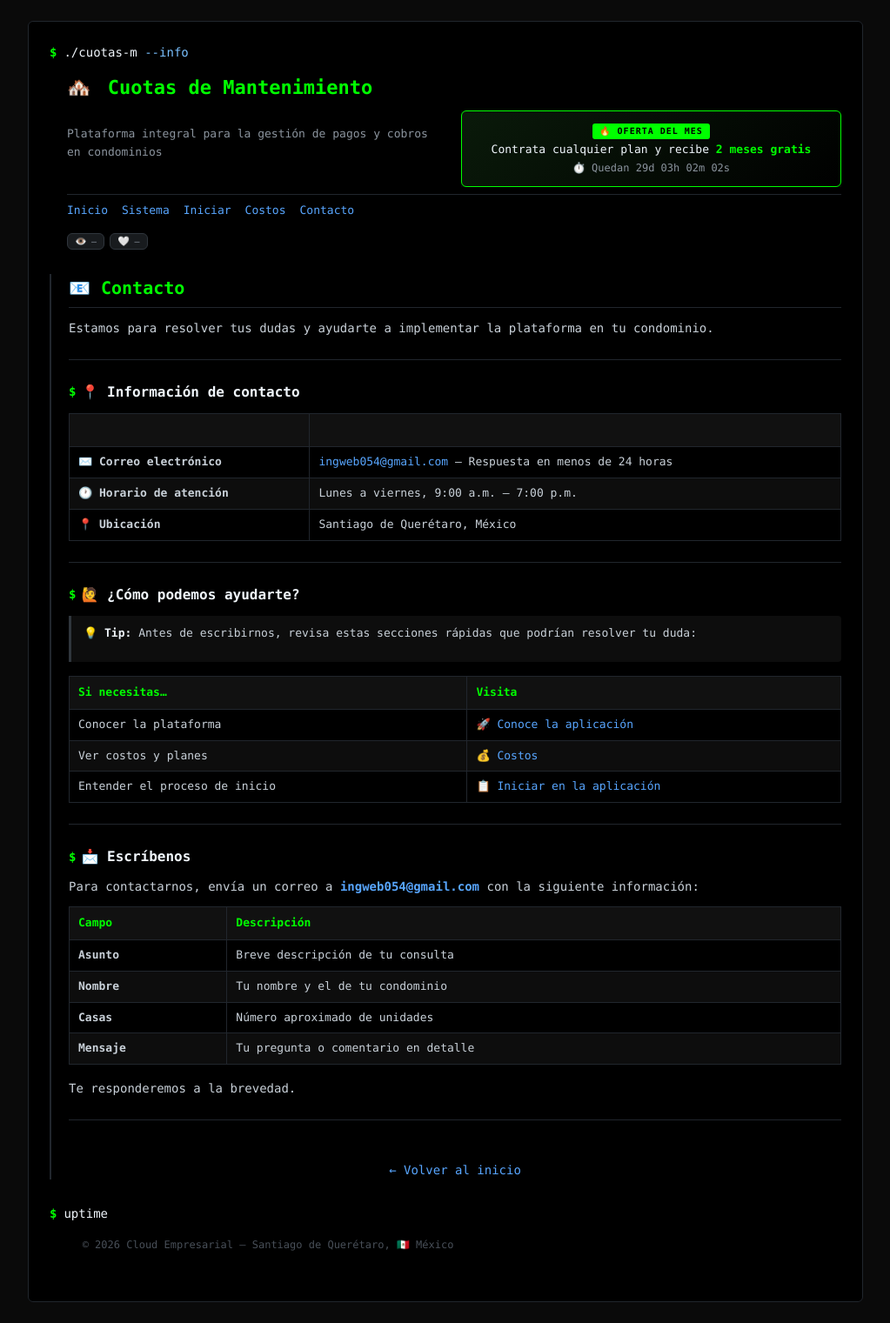
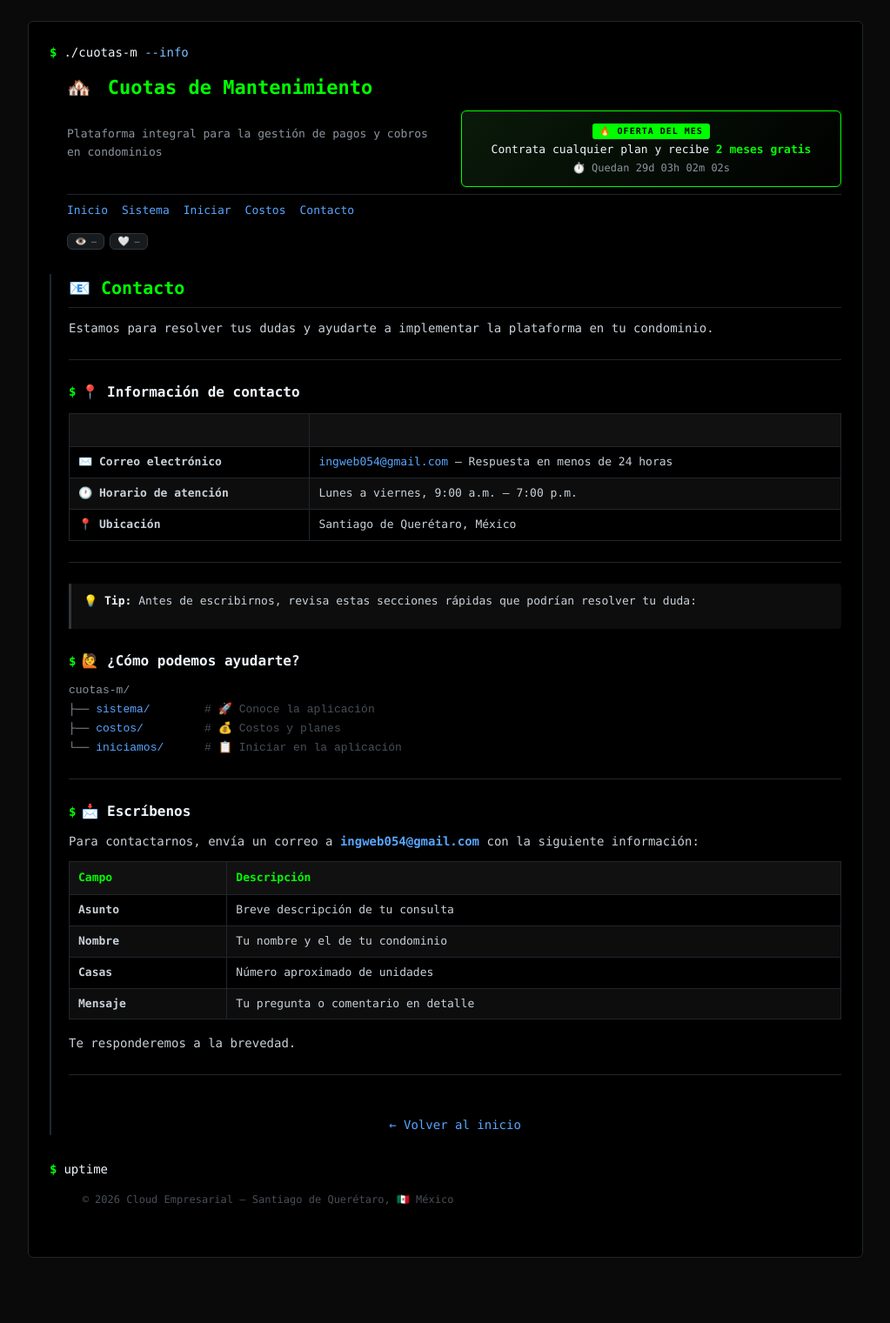
Before and after one commit to vvaldelamar/CuotasM, a Jekyll site: the page built from pages/contacto.md, in a window 1280 px wide. Shown: the whole page at 87% size, without its empty margins (128-1151 px from the left). Built offline with Jekyll 4.4.1, drawn with Linux system fonts in a browser that asks for light colours; our own code applies the rules of GitHub Pages for plain Markdown files; comment, search, counter and statistics services are not loaded; after the commit the page ends 1470 px from its top, so only the background shows below that.

```diff
--- a/pages/contacto.md
+++ b/pages/contacto.md
@@ -14,15 +14,16 @@ Estamos para resolver tus dudas y ayudarte a implementar la plataforma en tu con
 
 ---
 
+> 💡 **Tip:** Antes de escribirnos, revisa estas secciones rápidas que podrían resolver tu duda:
+
 ## 🙋 ¿Cómo podemos ayudarte?
 
-> 💡 **Tip:** Antes de escribirnos, revisa estas secciones rápidas que podrían resolver tu duda:
-
-| Si necesitas… | Visita |
-|---------------|--------|
-| Conocer la plataforma | [🚀 Conoce la aplicación](../sistema/) |
-| Ver costos y planes | [💰 Costos](../costos/) |
-| Entender el proceso de inicio | [📋 Iniciar en la aplicación](../iniciamos/) |
+<div class="tree"><pre>
+cuotas-m/
+├── <a href="../sistema/">sistema/</a>        <span class="tree-desc"># 🚀 Conoce la aplicación</span>
+├── <a href="../costos/">costos/</a>         <span class="tree-desc"># 💰 Costos y planes</span>
+└── <a href="../iniciamos/">iniciamos/</a>      <span class="tree-desc"># 📋 Iniciar en la aplicación</span>
+</pre></div>
 
 ---
 
```
